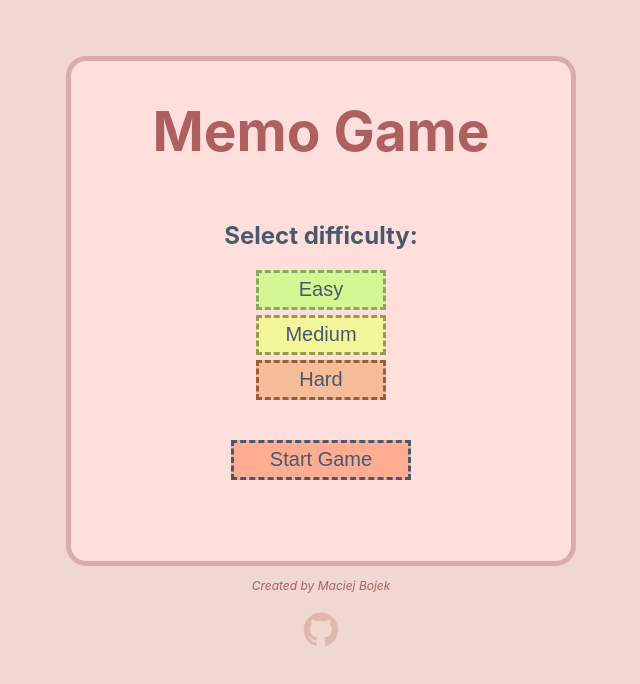
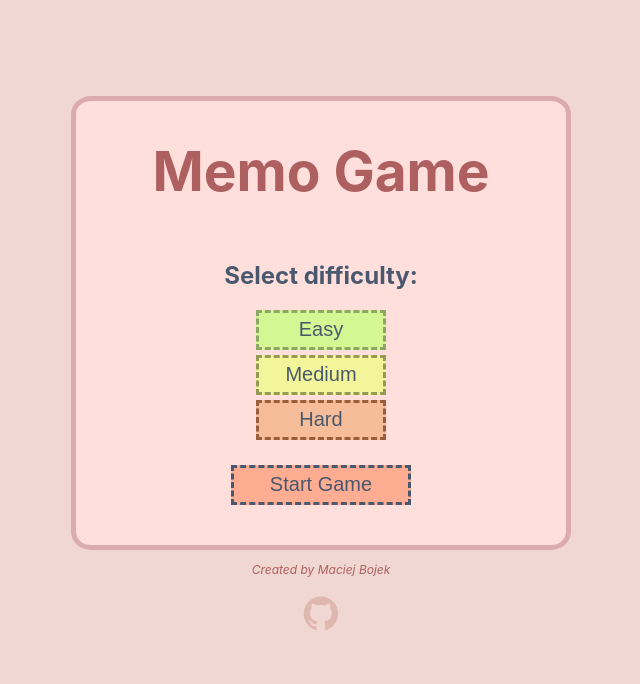
Before and after one commit to maciekb92/memo-game, a React (Create React App) app: page / in a window 1280 px wide. Shown: the top 684 px of the page, without its empty margins (319-959 px from the left). Built offline with nearby package versions, Linux system fonts and the light colour scheme.

Commit message:
Update styles

```diff
--- a/src/App.scss
+++ b/src/App.scss
@@ -1,6 +1,5 @@
 .app-container {
+    display: flex;
     text-align: center;
-    display: flex;
     justify-content: center;
-    margin: 7vh 0;
 }
--- a/src/components/button/button.styles.scss
+++ b/src/components/button/button.styles.scss
@@ -8,7 +8,7 @@
 .start {
   background-color: #feac92;
   border: 3px dashed #4a586e;
-  margin: 20px 0;
+  margin-bottom: 40px;
 }
 
 .difficulty-easy,
--- a/src/components/cards-directory/cards-directory.component.jsx
+++ b/src/components/cards-directory/cards-directory.component.jsx
@@ -14,7 +14,7 @@ import { setCounterValue } from '../../store/counter/counter.action';
 import SingleCard from '../single-card/single-card.component';
 import './cards-directory.styles.scss';
 
-const CardsDirectory = ({ cardType }) => {
+const CardsDirectory = () => {
     const dispatch = useDispatch();
     const cards = useSelector(selectCards);
     const counterValue = useSelector(selectCounterValue);
@@ -67,7 +67,7 @@ const CardsDirectory = ({ cardType }) => {
     });
 
     return (
-        <div className={`cards-directory-container ${cardType}`}>
+        <div className={'cards-directory-container'}>
             {cards.map((card) => (
                 <SingleCard key={card.id} card={card} />
             ))}
--- a/src/components/cards-directory/cards-directory.styles.scss
+++ b/src/components/cards-directory/cards-directory.styles.scss
@@ -1,25 +1,12 @@
 .cards-directory-container {
   background-color: #fef0ef;
   border: 5px solid #fef0ef;
-  border-radius: 4%;
+  border-radius: 10px;
   display: flex;
   flex-wrap: wrap;
   justify-content: center;
   align-content: center;
   gap: 5px;
+  margin: 5px;
+  padding: 5px 0;
 }
-
-.easy {
-  width: 500px;
-  height: 380px;
-}
-
-.medium {
-  width: 500px;
-  height: 500px;
-}
-
-.hard {
-  width: 620px;
-  height: 500px;
-}
--- a/src/components/menu/menu.styles.scss
+++ b/src/components/menu/menu.styles.scss
@@ -1,6 +1,4 @@
 .menu-container {
-  height: 500px;
-  width: 500px;
   display: flex;
   flex-direction: column;
   align-items: center;
@@ -17,7 +15,7 @@
 .difficulty-container {
   display: flex;
   flex-direction: column;
-  margin-bottom: 15px;
+  margin-bottom: 20px;
   align-items: center;
 
   h2 {
--- a/src/components/single-card/single-card.styles.scss
+++ b/src/components/single-card/single-card.styles.scss
@@ -1,6 +1,6 @@
 .single-card-container {
-  width: 115px;
-  height: 115px;
+  width: 23.5%;
+  height: 23.5%;
   transition: transform 0.4s;
 }
 
--- a/src/routes/game-area/game-area.component.jsx
+++ b/src/routes/game-area/game-area.component.jsx
@@ -67,14 +67,14 @@ const GameArea = () => {
   }, []);
 
   return (
-    <div className='game-area-container'>
+    <div className={`game-area-container ${CARD_TYPE_CLASSES[gameDifficulty]}`}>
       {isVictory.length ? (
         <Fragment>
           <div className='top-panel'>
             <BackButton />
             <Counter />
           </div>
-          <CardsDirectory cardType={CARD_TYPE_CLASSES[gameDifficulty]} />
+          <CardsDirectory />
           <Button
             buttonType={BUTTON_TYPE_CLASSES.restart}
             type='button'
--- a/src/routes/game-area/game-area.component.styles.scss
+++ b/src/routes/game-area/game-area.component.styles.scss
@@ -1,3 +1,19 @@
+.game-area-container {
+  width: 500px;
+}
+
+.easy {
+  margin: 12vh 0;
+}
+
+.medium {
+  margin: 8vh 0;
+}
+
+.hard {
+  margin: 0;
+}
+
 .top-panel {
   display: grid;
   grid-template-columns: 1fr 1fr;
--- a/src/routes/menu-directory/menu-directory.styles.scss
+++ b/src/routes/menu-directory/menu-directory.styles.scss
@@ -1,4 +1,6 @@
 .menu-directory-container {
     display: flex;
     flex-direction: column;
+    width: 500px;
+    margin: 12vh 0;
 }
```
